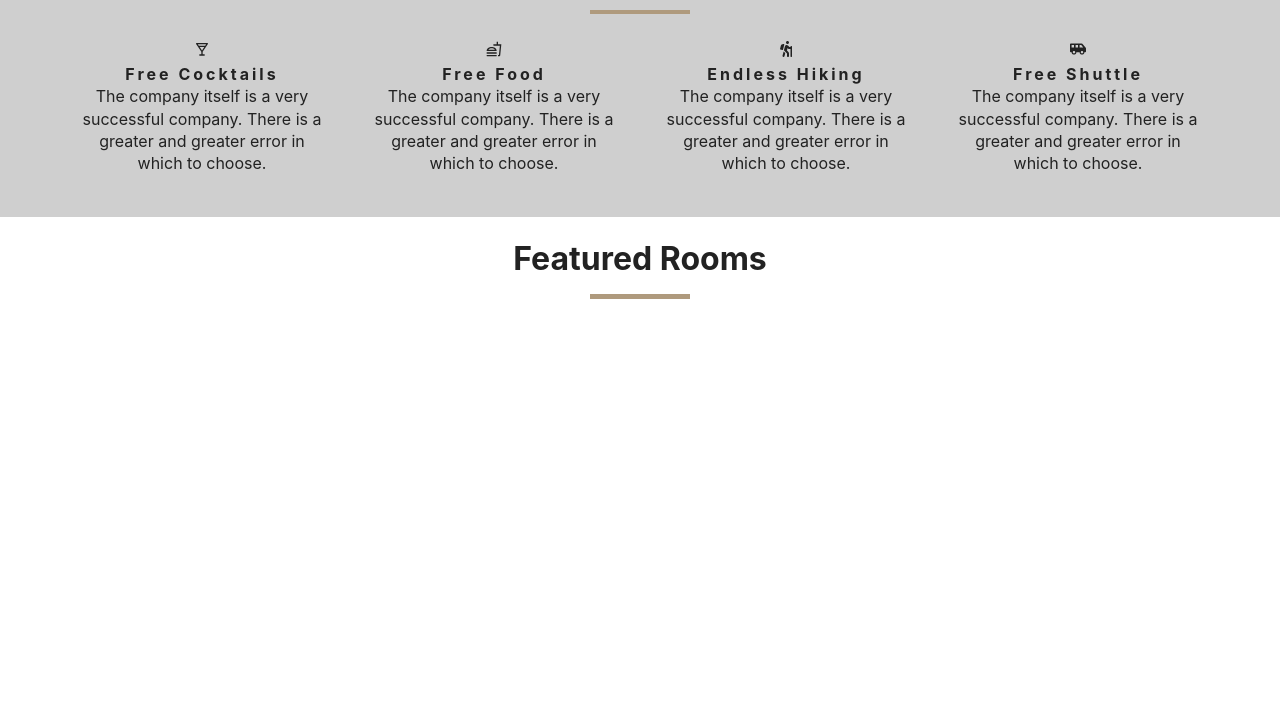
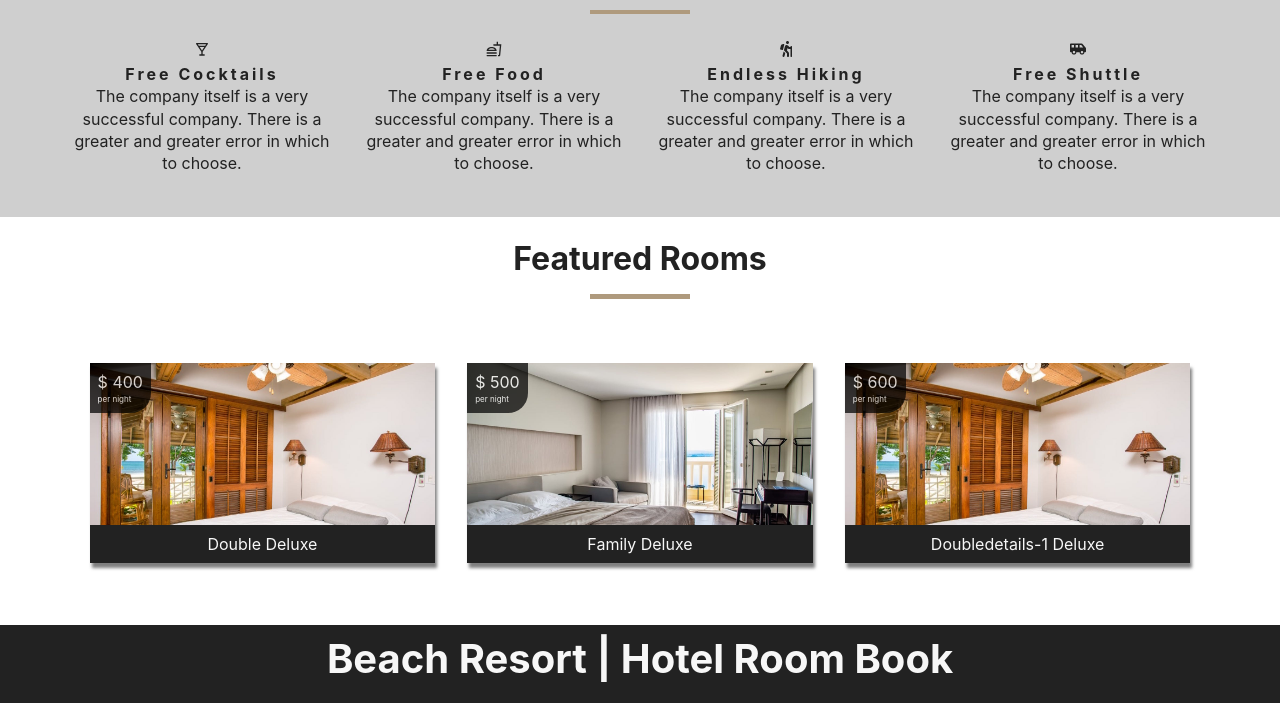
Before and after one commit to Akhalil123321/hotel-room-booking, a React app: page / in a window 1280 px wide. Shown: the part 868-1571 px from the top of the page. Before the commit the page ends 1183 px from the top, so only its background shows below. Built offline with nearby package versions, Linux system fonts and the light colour scheme.

Commit message:
finshing main content

```diff
--- a/src/App/App.css
+++ b/src/App/App.css
@@ -164,6 +164,7 @@
         padding: 0.5rem 0;
     }
     }
+    /*end of navbar*/
     /* home */
 .main-content{
     position: relative;
@@ -190,7 +191,7 @@
     font-family:"Segoe UI",sans-serif;
 }
 .room-title{
-font-size: 2.5rem;
+font-size: 4rem;
 font-weight: 650;
 letter-spacing: var(--mainSpacing);
 }
@@ -246,10 +247,125 @@ background-color: var(--primaryColor);
     flex-direction: column;
     height: auto;
     flex-wrap: wrap;
-    width: 15rem;
+    width: 16rem;
     margin: 10px auto ;
 }
 .service-name{
 font-weight: 700;
 letter-spacing: var(--mainSpacing);
 }
+@media screen and (max-width: 820px){
+    .room-title{
+        font-size: 1.8rem;
+        }
+}
+.featured-room-container{
+    width: 100%;
+    padding: 2rem;
+    display: flex;
+    flex-wrap: wrap;
+    justify-content: center;
+    margin: auto;
+    gap: 2rem;
+    margin-top: 2rem;
+}
+.featured-room-one-container{
+    position: relative;
+    box-shadow: var(--lightShadow);
+}
+.featured-room-one-container:hover{
+    box-shadow: var(--darkShadow);
+    transition: var(--mainTransition);
+}
+.box-shadow{
+    background-color:rgba(0, 0, 0, 0.6);
+    position: absolute;
+    bottom:0;
+    height: 100%;
+    width: 100%;
+    transition: var(--mainTransition);
+    display: flex;
+}
+.onscreen-btn{
+margin: auto;
+font-size:1rem;
+padding: .5rem 1rem;
+border: .2em solid var(--primaryColor);
+background-color: var(--primaryColor);
+}
+.onscreen-btn:hover{
+cursor: pointer;
+background-color: transparent;
+}
+.over{
+    display: none;
+}
+.featured-room-price{
+    position: absolute;
+    top: 0;
+    left: 0;
+    background-color: rgba(0, 0, 0, 0.9);
+    color: var(--offWhite);
+    padding: .5rem;
+    opacity: .8;
+    border-bottom-right-radius: 20px;
+    display: flex;
+    flex-direction: column;
+}
+.featured-room-price>p{
+    margin: 0;
+    padding: 0;
+}
+.featured-room-price>span{
+    font-size: .5rem;
+    margin: 0;
+    padding: 0;
+}
+.featured-room-image{
+    width: 100%;
+    height: 100%;
+}
+@media screen and (min-width:700px){
+    .featured-room-image{
+        width: 27vw;
+    }
+}
+.featured-room-type{
+    display: flex;
+    justify-content: center;
+    position: absolute;
+    bottom: 0;
+    width: 100%;
+    background-color:var(--mainBlack) ;
+    padding:.5rem;
+    color: var(--offWhite);
+}
+/*end of home*/
+/*footer*/
+.footer-container{
+    text-align: center;
+    background-color: var(--mainBlack);
+    margin-top: 30px;
+    height: 130px;
+    color: var(--offWhite);
+    display: flex;
+    flex-direction: column;
+}
+.footer-title{
+    margin: auto;
+    font-size: 5vmin;
+}
+.footer-copyright{
+    margin: auto;
+    font-size: 3vmin;
+}
+.footer-copyright>a{
+    text-decoration: none;
+    color: var(--offWhite);
+}
+.footer-copyright>a:hover{
+    text-decoration: underline;
+    text-decoration-color: red;
+    cursor: pointer;
+}
+/*end of footer*/
--- a/src/App/App.js
+++ b/src/App/App.js
@@ -1,13 +1,8 @@
 import React from 'react';
-import NavBar from '../components/NavBar'
-import Footer from '../components/Footer'
 import Home from '../routs/Home';
+
 import '../App/App.css'
 export default function App(){
 return(
-    <>
-        <NavBar/>
         <Home/>
-        <Footer/>
-    </>
 )}
--- /dev/null
+++ b/src/components/FeaturedRooms.js
@@ -0,0 +1,35 @@
+import React from "react"
+import { Link } from "react-router-dom";
+export default function Services(props) {
+    const[shadowProperty,setShadowProperty]=React.useState(false)
+function mouseEnter(){
+    setShadowProperty(true)
+}
+function mouseLeave(){
+    setShadowProperty(false)
+}
+const boxShadow = shadowProperty?'box-shadow':''
+const boxBtn = shadowProperty?'onscreen-btn':'onscreen-btn over'
+return (
+    <div
+    className="featured-room-one-container"
+    onMouseEnter={mouseEnter}
+    onMouseLeave={mouseLeave}
+    >
+    <div className="featured-room-price">
+        <p>$ {props.price}</p>
+        <span>per night</span>
+        </div>
+    <img src={`./img/jpeg/${props.image}`} alt='' className="featured-room-image"/>
+    <div className="featured-room-type"><p>{props.type}</p></div>
+    <Link to="/singleRoom">
+        <div className={boxShadow}>
+            <button className={boxBtn}>
+                FEATURE
+            </button>
+        </div>
+    </Link>
+
+    </div>
+)
+}
--- a/src/components/Footer.js
+++ b/src/components/Footer.js
@@ -3,6 +3,9 @@
 import React from "react";
 export default function BackGround(){
         return(
-            <></>
+            <div className="footer-container">
+                <h1 className="footer-title">Beach Resort | Hotel Room Book</h1>
+                <p className="footer-copyright">© 2022 BeachResort - All Rights Copyright Reserved To <a href="https://ahmed-khalil.netlify.app/">Ahmed Khalil</a></p>
+            </div>
     )
 }
--- a/src/components/MainBody.js
+++ b/src/components/MainBody.js
@@ -1,12 +1,21 @@
 /* eslint-disable jsx-a11y/alt-text */
 import React from "react"
+import { Link } from "react-router-dom";
 import Services from '../components/Services'
 import ServicesData from "../data/ServicesData"
+import FeaturedRooms from './FeaturedRooms'
+import RoomData from '../data/RoomData'
 export default function Home(props) {
-    const oneservice = ServicesData.map(item => {
+    const oneservice = ServicesData.map(serviceItem => {
         return<Services
-        {...item}
-        id={item.id}
+        id={serviceItem.id}
+        {...serviceItem}
+        />
+    })
+    const roomData = RoomData.map(rommItem => {
+        return<FeaturedRooms
+        id={rommItem.id}
+        {...rommItem}
         />
     })
 return (
@@ -20,7 +29,7 @@ return (
             <h1 className="room-title">Luxurious Rooms</h1>
             <hr className="line"/>
             <p className="room-ofers">Deluxe Rooms Starting At $200</p>
-            <button className="our-rooms-btn">OUR ROOMS</button>
+            <Link to="/rooms"><button className="our-rooms-btn">OUR ROOMS</button></Link>
         </div>
         </div>
         <div className="services">
@@ -33,7 +42,9 @@ return (
         <div>
             <h2 className="head-name">Featured Rooms</h2>
             <hr className="line mini"/>
-
+            <div className="featured-room-container">
+            {roomData}
+            </div>
         </div>
     </main>
 )
--- /dev/null
+++ b/src/data/RoomData.js
@@ -0,0 +1,23 @@
+/* eslint-disable import/no-anonymous-default-export */
+// eslint-disable-next-line import/no-anonymous-default-export
+
+export default [
+    {
+        id:1,
+        image:'room-8.jpeg',
+        type:'Double Deluxe',
+        price: 400
+    },
+    {
+        id:2,
+        image:'room-12.jpeg',
+        type:'Family Deluxe',
+        price: 500
+    },
+    {
+        id:3,
+        image:'room-8.jpeg',
+        type:'Doubledetails-1 Deluxe',
+        price: 600
+    }
+]
--- a/src/index.js
+++ b/src/index.js
@@ -1,5 +1,6 @@
 import ReactDOM from "react-dom/client";
 import Room from './/routs/Room';
+import SingleRoom from './/routs/SingleRoom';
 import {
   BrowserRouter,
   Routes,
@@ -15,7 +16,8 @@ root.render(
   <BrowserRouter>
     <Routes>
       <Route path="/" element={<App/>} />
-      <Route path="/room" element={<Room/>} />
+      <Route path="/rooms" element={<Room/>} />
+      <Route path="/singleRoom" element={<SingleRoom/>} />
     </Routes>
   </BrowserRouter>
 );
--- a/src/routs/Home.jsx
+++ b/src/routs/Home.jsx
@@ -1,11 +1,15 @@
 import React from "react"
 import Main from '../components/MainBody'
+import NavBar from '../components/NavBar'
+import Footer from '../components/Footer'
 export default function Home() {
 return (
     <div>
+        <NavBar/>
         <Main
         image='defaultBcg2.jpg'
         />
+        <Footer/>
     </div>
 )
 }
--- a/src/routs/Room.jsx
+++ b/src/routs/Room.jsx
@@ -1,6 +1,11 @@
 import React from "react"
-export default function Home() {
+import NavBar from '../components/NavBar'
+import Footer from '../components/Footer'
+export default function Room() {
 return (
-    <div></div>
+    <div>
+        <NavBar/>
+        <Footer/>
+    </div>
 )
 }
--- a/src/routs/SingleRoom.jsx
+++ b/src/routs/SingleRoom.jsx
@@ -1,6 +1,11 @@
 import React from "react"
-export default function Home() {
+import NavBar from '../components/NavBar'
+import Footer from '../components/Footer'
+export default function SingleRoom() {
 return (
-    <div></div>
+    <div>
+        <NavBar/>
+        <Footer/>
+    </div>
 )
 }
```
Also changed, not shown: README.md.
